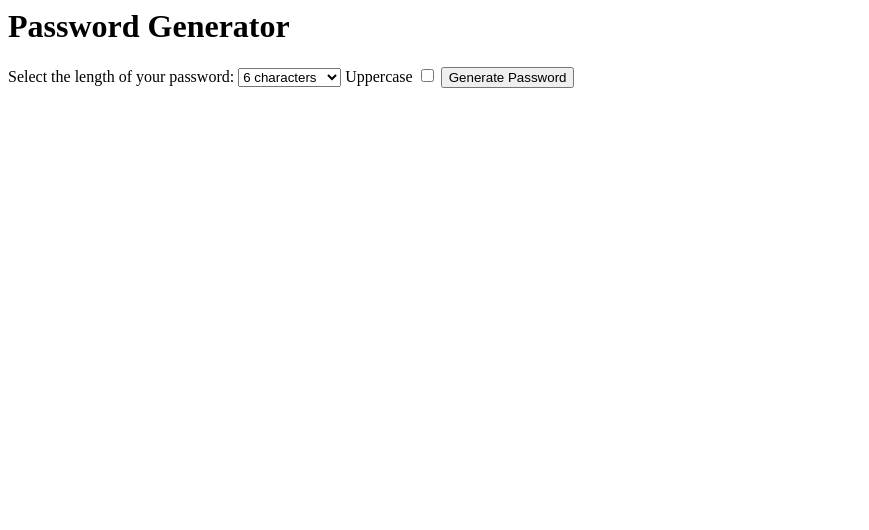
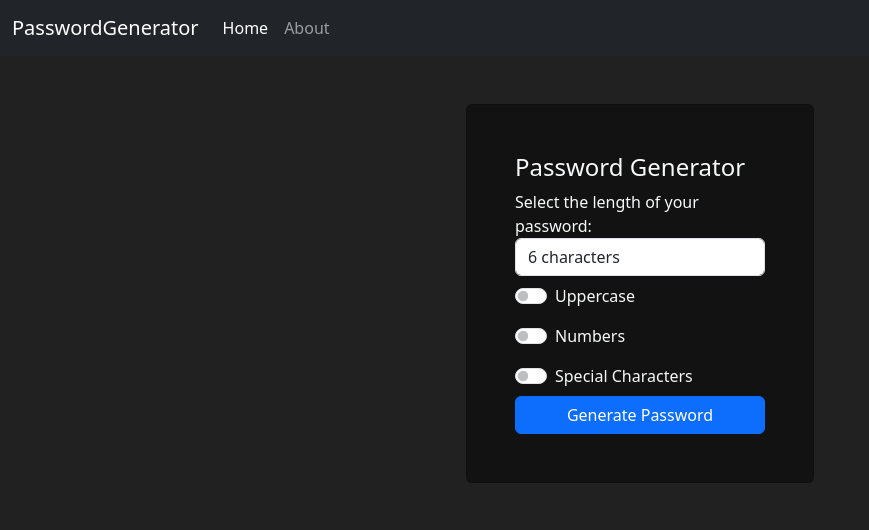
Before and after one commit to joacogithub/PasswordGenerator, a Django app: page / in a window 1280 px wide. Shown: the top 530 px of the page, without its empty margins (0-869 px from the left). Run offline with Django 5.2, Linux system fonts and the light colour scheme.

Commit message:
Password generator implemented. styles implemented

```diff
--- a/generator/templates/home.html
+++ b/generator/templates/home.html
@@ -1,11 +1,15 @@
+{% extends 'layout.html'%}
 
+{% block content %}
 
-<form action="password">
+<div class="col-md-4 offset-md-4 ">
 
-    <h1>Password Generator</h1>
+    <form action="{% url 'password' %}" class="card card-body p-5" style="background-color: #121212;">
+
+        <h4>Password Generator</h4>
 
         <label for="length"> Select the length of your password:</label>
-    <select name="length" id="length">
+        <select name="length" id="length" class="form-control">
            <option value="6">6 characters</option>
            <option value="7">7 characters</option>
            <option value="8">8 characters</option>
@@ -16,10 +20,27 @@
            <option value="13">13 characters</option>
         </select>
 
-    <label for="uppercase">Uppercase</label>
-    <input type="checkbox" name="uppercase" id="uppercase">
+        <div class="form-check form-switch my-2">
+        <label for="uppercase" class="form-check-label">Uppercase</label>
+        <input type="checkbox" class="form-check-input" name="uppercase" id="uppercase">
+        </div>
+
+        <div class="form-check form-switch my-2">
+            <label for="numbers" class="form-check-label">Numbers</label>
+            <input type="checkbox" class="form-check-input" name="numbers" id="numbers">
+        </div>
+
+        <div class="form-check form-switch my-2">
+            <label for="special" class="form-check-label">Special Characters</label>
+            <input type="checkbox" class="form-check-input" name="special" id="special">
+        </div>
 
 
-    <button>Generate Password</button>
+
+
+        <button class="btn btn-primary">Generate Password</button>
 
     </form>
+
+</div>
+{% endblock %}
--- /dev/null
+++ b/generator/templates/layout.html
@@ -0,0 +1,18 @@
+<!DOCTYPE html>
+<html lang="en">
+<head>
+    <meta charset="UTF-8">
+    <meta name="viewport" content="width=device-width, initial-scale=1.0">
+    <link rel="stylesheet" href="https://cdn.jsdelivr.net/npm/bootstrap@5.3.3/dist/css/bootstrap.min.css">
+    <title>Password Generator</title>
+</head>
+<body style="background-color: #212121;">
+
+    {% include 'partials/_navbar.html' %}
+
+
+    <div class="container p-5 text-light" >
+        {% block content %}{% endblock %}
+    </div>
+</body>
+</html>
--- /dev/null
+++ b/generator/templates/partials/_navbar.html
@@ -0,0 +1,19 @@
+<nav class="navbar navbar-expand-lg navbar-dark bg-dark">
+    <div class="container-fluid">
+      <a class="navbar-brand" href="{% url 'home' %}">PasswordGenerator
+      </a>
+      <button class="navbar-toggler" type="button" data-bs-toggle="collapse" data-bs-target="#navbarNav" aria-controls="navbarNav" aria-expanded="false" aria-label="Toggle navigation">
+        <span class="navbar-toggler-icon"></span>
+      </button>
+      <div class="collapse navbar-collapse" id="navbarNav">
+        <ul class="navbar-nav">
+          <li class="nav-item">
+            <a class="nav-link active" aria-current="page" href="{% url 'home' %}">Home</a>
+          </li>
+          <li class="nav-item">
+            <a class="nav-link" href="{% url 'about' %}">About</a>
+          </li>
+        </ul>
+      </div>
+    </div>
+  </nav>
--- a/generator/views.py
+++ b/generator/views.py
@@ -18,6 +18,10 @@ def password(request):
 
     if request.GET.get('uppercase'):
         characters.extend(list('ABCDEFGHIJKLMNÑOPQRSTUVWXYZ'))
+    if request.GET.get('special'):
+        characters.extend(list('!@#$%^&*()'))
+    if request.GET.get('numbers'):
+        characters.extend(list('0123456789'))
 
     for x in range(length):
 
--- a/password_generator/urls.py
+++ b/password_generator/urls.py
@@ -21,6 +21,6 @@ from generator import views
 urlpatterns = [
     #path('admin/', admin.site.urls),
     path('', views.home, name='home'),
-    path('about/', views.about),
-    path('password/', views.password, name='password')
+    path('about/', views.about, name='about'),
+    path('generate-password/', views.password, name='password')
 ]
```
Also changed, not shown: generator/templates/about.html (+5 -0 lines), generator/templates/password.html (+12 -2 lines). Lines whose indentation alone changed are shown as unchanged.
